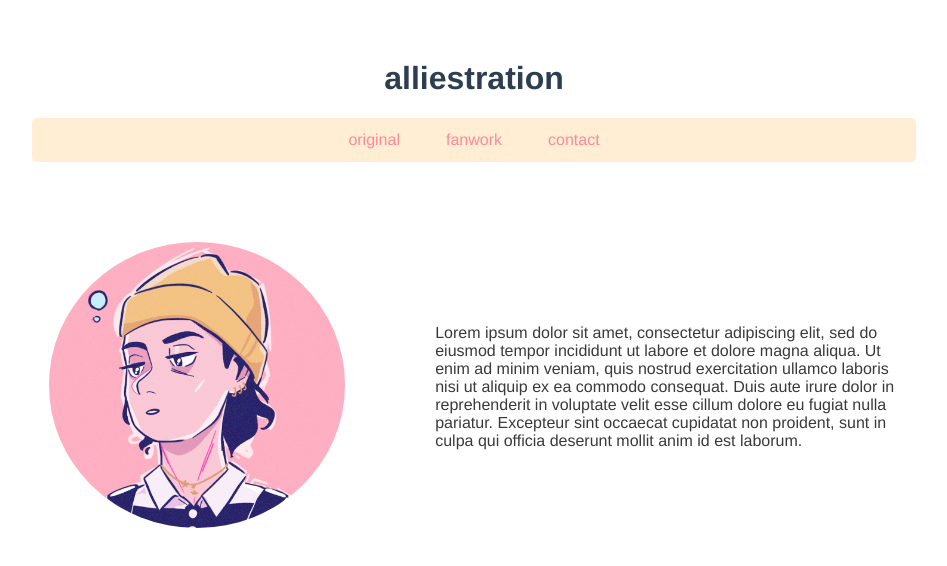
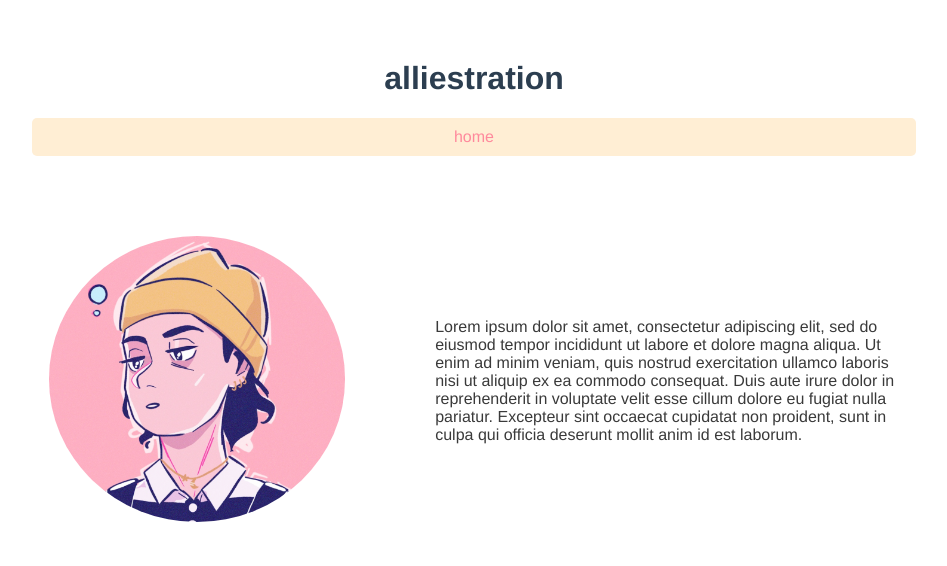
Before and after one commit to alliecaton/art-portfolio-vue, a Vue app: page / in a window 1280 px wide. Shown: the top 566 px of the page, without its empty margins (166-1113 px from the left). Built offline with nearby package versions, Linux system fonts and the light colour scheme.

Commit message:
setting up vue router

```diff
--- a/package.json
+++ b/package.json
@@ -9,7 +9,8 @@
 	},
 	"dependencies": {
 		"core-js": "^3.6.5",
-		"vue": "^3.0.0"
+		"vue": "^3.0.0",
+		"vue-router": "^4.0.10"
 	},
 	"devDependencies": {
 		"@vue/cli-plugin-babel": "~4.5.0",
--- a/src/App.vue
+++ b/src/App.vue
@@ -1,21 +1,24 @@
 <template>
 	<h1 class="web-title">alliestration</h1>
 	<nav-bar></nav-bar>
-	<home-page></home-page>
+	<!-- <router-link to="/"></router-link> -->
+	<!-- <home-page></home-page> -->
 
 	<!-- <images></images> -->
+
+	<router-view></router-view>
 </template>
 
 <script>
 import NavBar from './components/NavBar.vue'
-import HomePage from './components/pages/home/Home.vue'
+// import HomePage from './components/pages/home/Home.vue'
 // import Images from './components/Images'
 
 export default {
 	name: 'App',
 	components: {
 		NavBar,
-		HomePage,
+		// HomePage,
 		// Images,
 	},
 }
--- a/src/components/NavBar.vue
+++ b/src/components/NavBar.vue
@@ -1,30 +1,12 @@
 <template>
 	<div class="nav-container">
-		<div v-for="link in links" :key="link.title" class="parent-container">
-			<nav-link :title="link.title" :link="link.link"></nav-link>
+		<div class="parent-container">
+			<router-link to="/" class="nav-link">home</router-link>
 		</div>
 	</div>
 </template>
 
-<script>
-import NavLink from './NavLink.vue'
-
-export default {
-	name: 'nav-bar',
-	components: {
-		NavLink,
-	},
-	data() {
-		return {
-			links: [
-				{ title: 'original', link: 'http://google.com' },
-				{ title: 'fanwork', link: 'http://twitter.com' },
-				{ title: 'contact', link: 'http://yahoo.com' },
-			],
-		}
-	},
-}
-</script>
+<script></script>
 
 <style scoped>
 .nav-container {
@@ -39,4 +21,9 @@ export default {
 	display: inline-block;
 	padding: 10px;
 }
+
+.nav-link {
+	margin: 3px;
+	padding: 0 10px 0 10px;
+}
 </style>
--- a/src/components/NavLink.vue
+++ /dev/null
@@ -1,22 +0,0 @@
-<template>
-	<div class="nav-link">
-		<a :href="link">{{ title }}</a>
-	</div>
-</template>
-
-<script>
-export default {
-	name: 'navlink',
-	props: {
-		title: String,
-		link: String,
-	},
-}
-</script>
-
-<style>
-.nav-link {
-	margin: 3px;
-	padding: 0 10px 0 10px;
-}
-</style>
--- a/src/main.js
+++ b/src/main.js
@@ -1,4 +1,22 @@
 import { createApp } from 'vue'
 import App from './App.vue'
 
-createApp(App).mount('#app')
+import { createWebHistory, createRouter } from 'vue-router'
+import Home from './components/pages/home/Home.vue'
+
+const routes = [
+	{
+		path: '/',
+		name: 'Home',
+		component: Home,
+	},
+]
+
+const router = createRouter({
+	history: createWebHistory(),
+	routes,
+})
+
+createApp(App)
+	.use(router)
+	.mount('#app')
```
Also changed, not shown: 1 other file (tests, documents, lock files or other folders).
